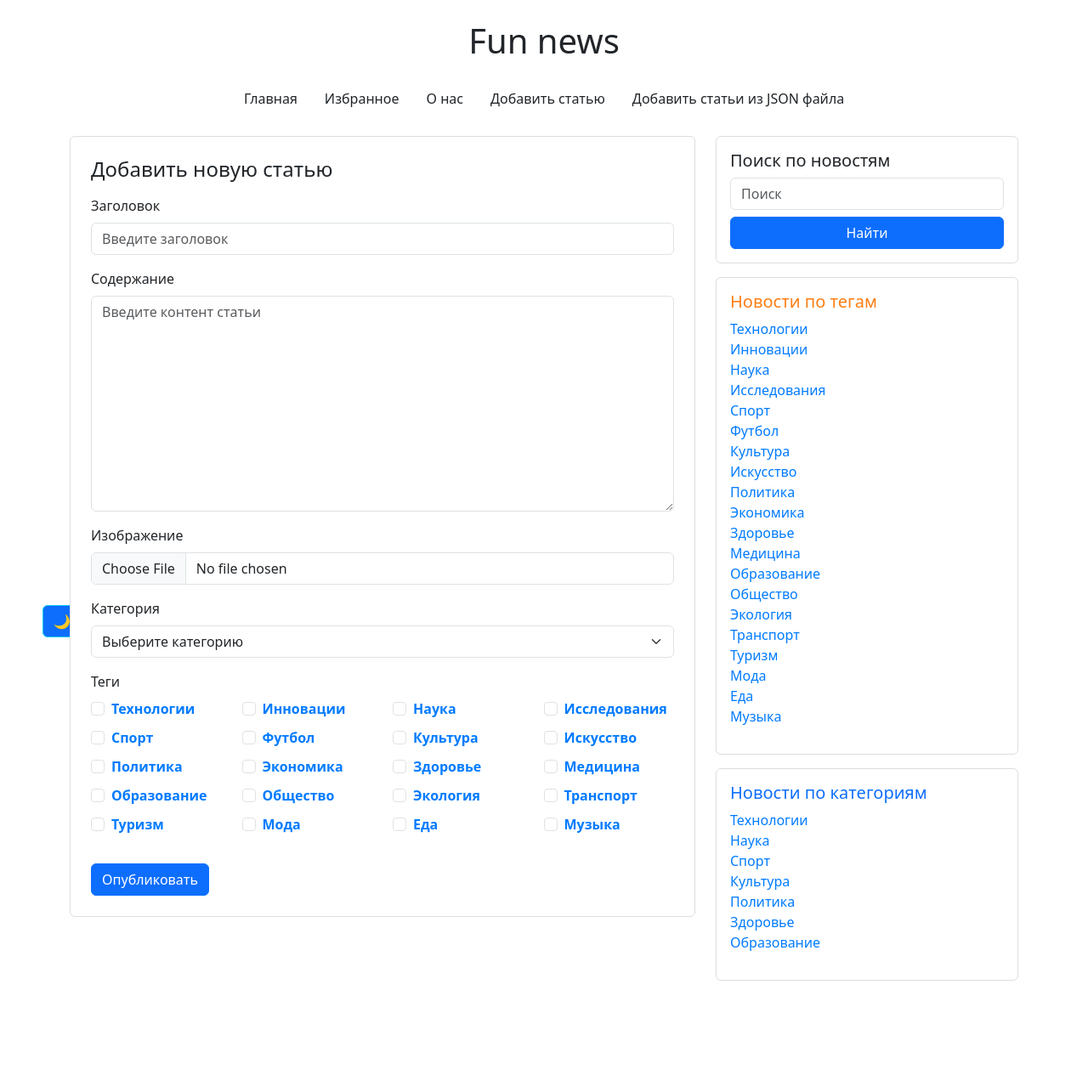
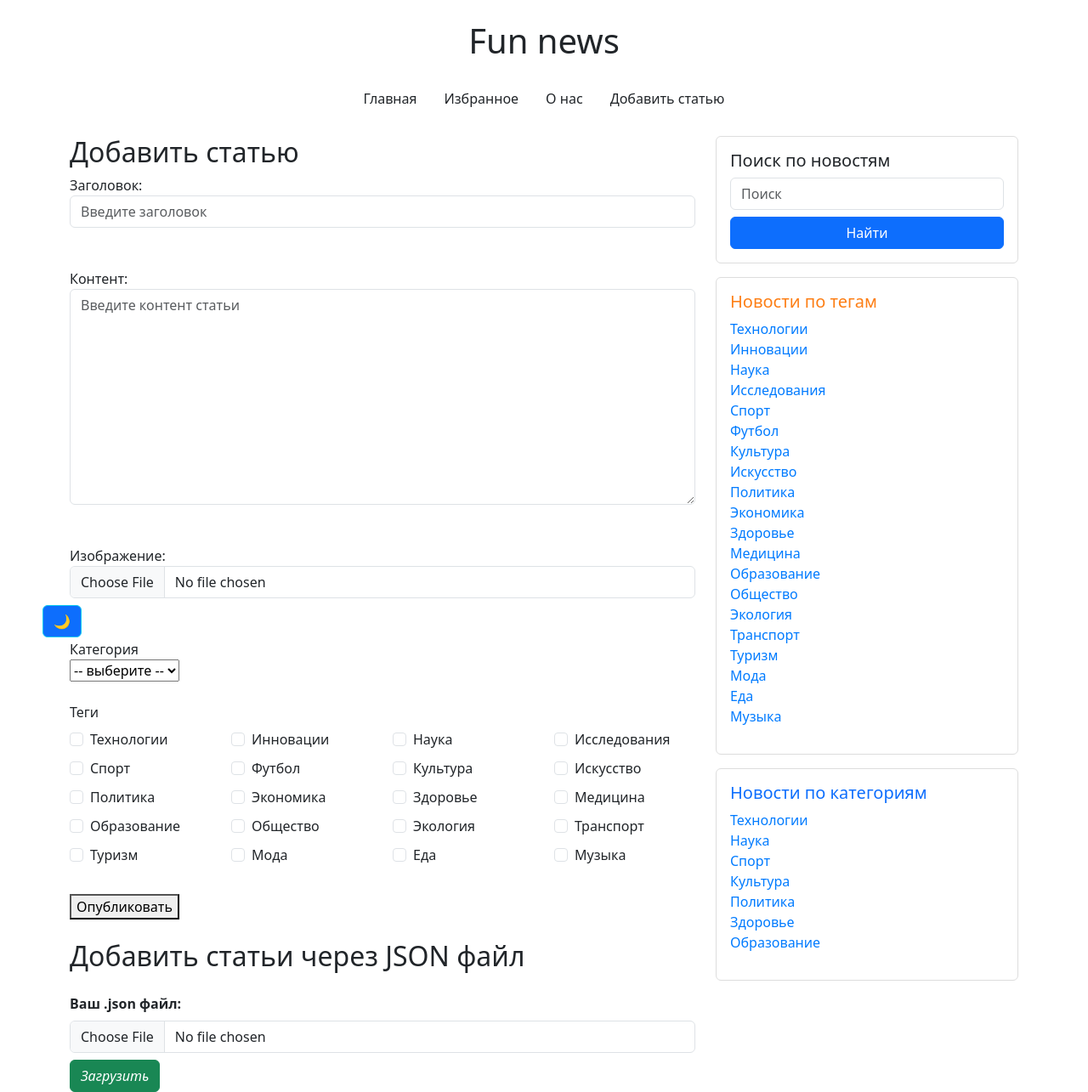
Before and after one commit to p95max/itg1, a Django app: page /news/add/ in a window 1280 px wide. Shown: the whole page at 85% size. Before the commit the page ends 1154 px from the top, so only its background shows below. Run offline with Django 5.2, Linux system fonts and the light colour scheme; data comes from the database, SQL or seed files in the repository.

Commit message:
new articles page remastered

```diff
--- a/dj_projects/itg/news/templates/news/add_article.html
+++ b/dj_projects/itg/news/templates/news/add_article.html
@@ -3,71 +3,61 @@
 {% block title %}Добавить статью{% endblock %}
 
 {% block content %}
-<div class="card p-4 mb-4">
-    <h4 class="mb-3">Добавить новую статью</h4>
+<h2>Добавить статью</h2>
 <form method="post" enctype="multipart/form-data">
-
     {% csrf_token %}
 
-        <div class="mb-3">
-            <label for="title" class="form-label">Заголовок</label>
-            {{ form.title }}
-            {% for error in form.title.errors %}
-                <div class="invalid-feedback">{{ error }}</div>
+    {{ form.title.label_tag }}<br>
+    {{ form.title }}<br><br>
+
+    {{ form.content.label_tag }}<br>
+    {{ form.content }}<br><br>
+
+    {{ form.image.label_tag }}<br>
+    {{ form.image }}<br><br>
+
+    <label for="category">Категория</label><br>
+    <select name="category">
+        <option value="">-- выберите --</option>
+        {% for category in all_categories %}
+            <option value="{{ category.id }}" {% if category.id == form.category.value %}selected{% endif %}>
+                {{ category.name }}
+            </option>
         {% endfor %}
-        </div>
+    </select><br><br>
 
-        <div class="mb-3">
-            <label for="content" class="form-label">Содержание</label>
-            {{ form.content }}
-            {% for error in form.content.errors %}
-                <div class="invalid-feedback">{{ error }}</div>
-            {% endfor %}
-        </div>
-
-        <div class="mb-3">
-            <label for="image" class="form-label">Изображение</label>
-            {{ form.image }}
-            {% for error in form.image.errors %}
-                <div class="invalid-feedback">{{ error }}</div>
-            {% endfor %}
-        </div>
-
-        <div class="mb-3">
-            <label for="category" class="form-label">Категория</label>
-            <select name="category" class="form-select">
-                <option value="">Выберите категорию</option>
-                {% for category in all_categories %}
-                    <option value="{{ category.id }}" {% if category.id == form.category.value %}
-                            selected{% endif %}>{{ category.name }}</option>
-                {% endfor %}
-            </select>
-            {% for error in form.category.errors %}
-                <div class="invalid-feedback">{{ error }}</div>
-            {% endfor %}
-        </div>
-
-        <div class="mb-3">
-            <label for="tags" class="form-label">Теги</label>
-            <div class="row row-cols-1 row-cols-md-4">
+    <label class="form-label">Теги</label>
+        <div class="row row-cols-1 row-cols-sm-2 row-cols-md-4">
             {% for tag in all_tags %}
                 <div class="col mb-2">
                     <div class="form-check">
-                            <input type="checkbox" name="tags" value="{{ tag.id }}" class="form-check-input" id="tag-{{ tag.id }}"
+                        <input type="checkbox" name="tags" value="{{ tag.id }}"
+                            id="tag-{{ tag.id }}" class="form-check-input"
                             {% if tag in form.cleaned_data.tags.all %}checked{% endif %}>
-                            <label class="form-check-label" for="tag-{{ tag.id }}" style="font-weight: 600; color: #007bff; cursor: pointer;">
+                        <label class="form-check-label" for="tag-{{ tag.id }}">
                             {{ tag.name }}
                         </label>
                     </div>
                 </div>
             {% endfor %}
         </div>
-            {% for error in form.tags.errors %}
-                <div class="invalid-feedback">{{ error }}</div>
-            {% endfor %}
+
+    <br><button type="submit">Опубликовать</button>
+</form>
+
+<br>
+
+<h2>Добавить статьи через JSON файл</h2>
+<form method="post" enctype="multipart/form-data" action="{% url 'news:add_article' %}">
+            {% csrf_token %}
+            <div class="form-group mt-4">
+                <label class="form-label fw-bold">Ваш .json файл:</label>
+                    <input type="file" name="json_file" class="form-control" accept=".json">
             </div>
 
-        <button type="submit" class="btn btn-primary mt-2">Опубликовать</button>
+      <button type="submit" class="btn btn-success mt-2">
+        <i class="bi bi-upload">Загрузить</i>
+    </button>
+
 </form>
-</div>
 {% endblock %}
--- a/dj_projects/itg/news/templates/news/base.html
+++ b/dj_projects/itg/news/templates/news/base.html
@@ -32,9 +32,6 @@
             </li>
              <li class="nav-item">
                 <a class="nav-link" href="{% url 'news:add_article' %}"> Добавить статью </a>
-            </li>
-            <li class="nav-item">
-                <a class="nav-link" href="{% url 'news:add_article_JSON' %}"> Добавить статьи из JSON файла </a>
             </li>
         </ul>
     </nav>
--- a/dj_projects/itg/news/urls.py
+++ b/dj_projects/itg/news/urls.py
@@ -2,7 +2,7 @@ from tkinter.font import names
 from django.urls import path
 from news.views import (catalog, article_detail, about, news_by_tag,
                         news_by_category, search_news, toggle_like, toggle_favorite,
-                        favourites, post_comment, add_article, add_article_JSON)
+                        favourites, post_comment, add_article,)
 from django.conf import settings
 from django.conf.urls.static import static
 
@@ -20,6 +20,5 @@ urlpatterns = [
     path('favoutires/', favourites, name='favourites'),                                               # избранное стр.
     path('article/<int:article_id>/comment/', post_comment, name='post_comment'),                     # добавить комент
     path('add/', add_article, name='add_article'),                                                    # добавить новую статью
-    path('add_json/', add_article_JSON, name='add_article_JSON'),
 
 ] + static(settings.MEDIA_URL, document_root=settings.MEDIA_ROOT)
--- a/dj_projects/itg/news/views.py
+++ b/dj_projects/itg/news/views.py
@@ -239,6 +239,7 @@ def add_article(request):
     all_tags = Tag.objects.all()
     all_categories = Category.objects.all()
 
+# Добавить статью
     if request.method == "POST":
         form = ArticleForm(request.POST, request.FILES)
 
@@ -268,18 +269,7 @@ def add_article(request):
 
     form = ArticleForm()
 
-    context = {
-        'form': form,
-        'all_tags': all_tags,
-        'all_categories': all_categories,
-    }
-
-    return render(request, 'news/add_article.html', context)
-
-def add_article_JSON(request):
-    all_tags = Tag.objects.all()
-    all_categories = Category.objects.all()
-
+# Добавить статью из json file
     if request.method == 'POST' and request.FILES['json_file']:
         json_file = request.FILES['json_file']
         data = json.load(json_file)
@@ -290,10 +280,12 @@ def add_article_JSON(request):
 
             )
             article.save()
-        return HttpResponseRedirect(request, 'news/')
+        return HttpResponseRedirect('/news/')
 
     context = {
+        'form': form,
         'all_tags': all_tags,
         'all_categories': all_categories,
     }
-    return render(request, 'news/add_article_JSON.html', context)
+
+    return render(request, 'news/add_article.html', context)
```
Also changed, not shown: dj_projects/itg/new_article.json (+4 -4 lines), dj_projects/itg/news/templates/news/add_article_JSON.html (deleted, +0 -19 lines). Lines whose indentation alone changed are shown as unchanged.
